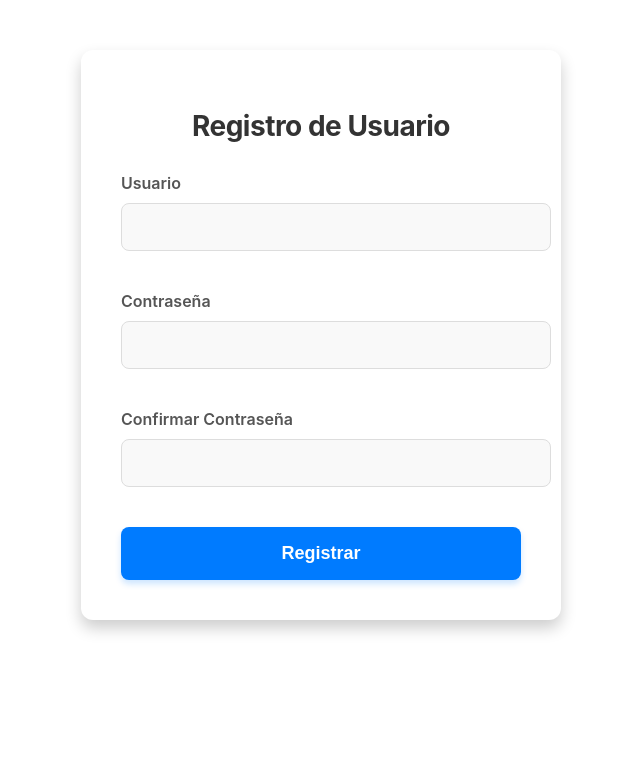
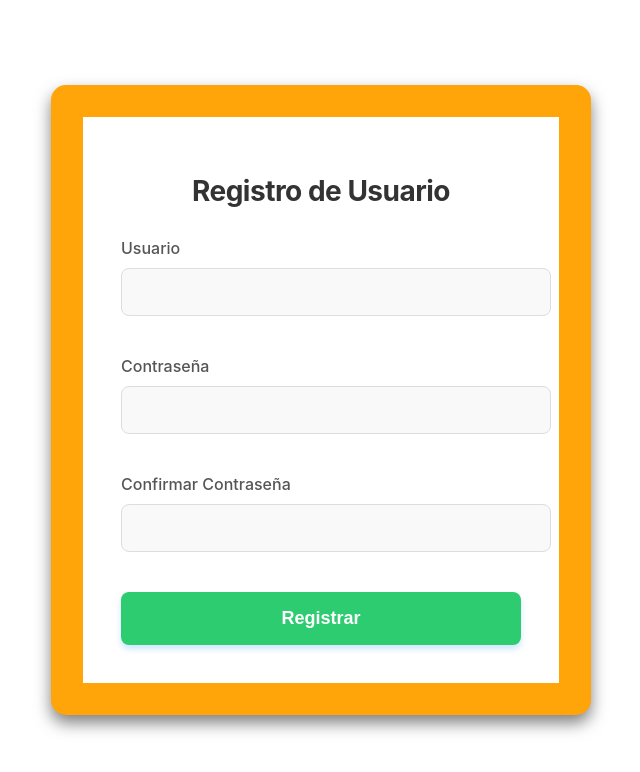
Before and after one commit to takashimonn/chat, a React (Create React App) app in the folder client/: page /register in a window 1280 px wide. Shown: the top 772 px of the page, without its empty margins (319-959 px from the left). Built offline with nearby package versions, Linux system fonts and the light colour scheme; no server answers.

Commit message:
estilos de registro y login corregidos

```diff
--- a/client/src/pages/Register.js
+++ b/client/src/pages/Register.js
@@ -38,6 +38,7 @@ const Register = () => {
   };
 
   return (
+    <div style={styles.outerContainer}>
       <div style={styles.registerContainer}>
         <h1 style={styles.title}>Registro de Usuario</h1>
         {error && <p style={styles.errorMessage}>{error}</p>}
@@ -78,19 +79,28 @@ const Register = () => {
           <button type="submit" style={styles.registerButton}>Registrar</button>
         </form>
       </div>
+    </div>
   );
 };
 
 const styles = {
+  outerContainer: {
+    display: 'flex',
+    justifyContent: 'center',
+    alignItems: 'center',
+    minHeight: '100vh',
+    background: '#ffffff', // Fondo blanco
+  },
   registerContainer: {
     width: '100%',
     maxWidth: '400px',
-    padding: '40px',
+    padding: '38px', // Ajustado para el borde
     background: '#ffffff',
-    borderRadius: '12px',
-    boxShadow: '0 8px 16px rgba(0, 0, 0, 0.2)',
+    borderRadius: '15px',
+    boxShadow: '0 8px 16px rgba(0, 0, 0, 0.5)',
     textAlign: 'center',
-    margin: '50px auto',
+    margin: 'auto',
+    border: '2rem solid #FFA409', // Borde amarillo
   },
   title: {
     color: '#333',
@@ -109,7 +119,7 @@ const styles = {
   },
   label: {
     display: 'block',
-    fontWeight: '600',
+    fontWeight: '500',
     marginBottom: '10px',
     fontSize: '16px',
     color: '#555',
@@ -127,7 +137,7 @@ const styles = {
   registerButton: {
     width: '100%',
     padding: '16px',
-    background: '#007bff',
+    background: '#2ecc71',
     color: 'white',
     border: 'none',
     borderRadius: '8px',
--- a/client/src/styles/Login.css
+++ b/client/src/styles/Login.css
@@ -1,8 +1,6 @@
-/* src/pages/LoginPage.css */
-
 .login-page {
   display: flex;
-  height: 100vh; /* Asegura que el contenedor ocupe toda la altura de la pantalla */
+  height: 100vh;
 }
 
 .image-container {
@@ -15,7 +13,7 @@
 .login-image {
   width: 100%;
   height: 100%;
-  object-fit: cover; /* Asegura que la imagen cubra toda la sección */
+  object-fit: cover;
 }
 
 .form-container {
@@ -50,12 +48,27 @@
   margin-bottom: 20px;
 }
 
+.login-container form {
+  display: flex;
+  flex-direction: column;
+  align-items: center;
+  width: 100%;
+}
+
+.login-container form div {
+  width: 100%;
+  display: flex;
+  flex-direction: column;
+  align-items: center;
+}
+
 .login-container input {
-  width: 80%;
+  width: 90%;
   padding: 12px;
-  margin: 10px 0;
+  margin: 5px 0;
   border-radius: 8px;
   border: 1px solid #ccc;
+  text-align: center;
 }
 
 .login-container button {
```
Lines whose indentation alone changed are shown as unchanged.
